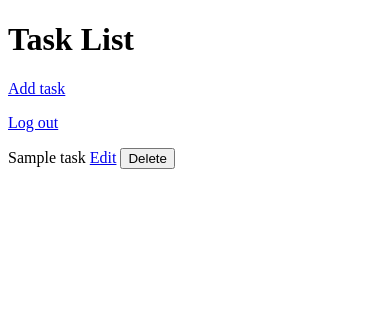
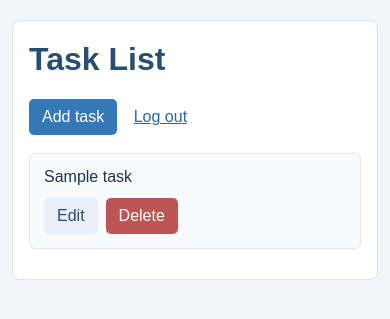
Before and after one commit to Scherzo3/TSA2, a CodeIgniter 4 app: the page made by app/Views/tasks.php in a window 390 px wide. Shown: the top 319 px of the page. Run offline with PHP 8.4 and a stand-in for CodeIgniter, Linux system fonts and the light colour scheme; the template is opened without the code that fills it: most values are stand-ins (such as "Sample title", 1, 10 or a date in 2020); some libraries are stand-ins or nearby versions.

Commit message:
modified:   app/Views/about.php 	modified:   app/Views/edit_task.php 	modified:   app/Views/login.php 	modified:   app/Views/new_task.php 	modified:   app/Views/profile.php 	modified:   app/Views/tasks.php 	modified:   app/Views/welcome.php 	new file:   public/css/site.css 	new file:   writable/session/ci_session4a3c5b0f00840f95e36c21aba09a9456 	new file:   writable/session/ci_session66c6ef21140d6e389c152d3e9f7403dd 	new file:   writable/session/ci_session94d3f54ee927fa894b5b9b822856a3b7 	new file:   writable/session/ci_sessiona3e5a828b1494d7a0ea10408b51139e2

```diff
--- a/app/Views/tasks.php
+++ b/app/Views/tasks.php
@@ -1,24 +1,35 @@
 <!DOCTYPE html>
 <html>
 <head>
+    <meta charset="UTF-8">
+    <meta name="viewport" content="width=device-width, initial-scale=1">
     <title>Task List</title>
+    <link rel="stylesheet" href="<?= base_url('css/site.css') ?>">
 </head>
 <body>
+<main class="container">
+    <h1>Task List</h1>
 
-<h1>Task List</h1>
+    <p class="page-links">
+        <a class="button" href="<?= site_url('tasks/new') ?>">Add task</a>
+        <a href="<?= site_url('logout') ?>">Log out</a>
+    </p>
 
-<p><a href="<?= site_url('tasks/new') ?>">Add task</a></p>
-<p><a href="<?= site_url('logout') ?>">Log out</a></p>
-
-<?php foreach ($tasks as $task): ?>
-    <div>
-        <span><?= esc($task['title']) ?></span>
-        <a href="<?= site_url('tasks/edit/' . $task['id']) ?>">Edit</a>
-        <form method="post" action="<?= site_url('tasks/delete/' . $task['id']) ?>" style="display: inline">
-            <button type="submit" onclick="return confirm('Delete this task?')">Delete</button>
-        </form>
-    </div>
-<?php endforeach; ?>
-
+    <?php if ($tasks === []): ?>
+        <p class="empty-message">No tasks yet. Add a task to get started.</p>
+    <?php else: ?>
+        <?php foreach ($tasks as $task): ?>
+            <div class="task-item">
+                <span class="task-title"><?= esc($task['title']) ?></span>
+                <div class="task-actions">
+                    <a class="button button-light" href="<?= site_url('tasks/edit/' . $task['id']) ?>">Edit</a>
+                    <form method="post" action="<?= site_url('tasks/delete/' . $task['id']) ?>" onsubmit="return confirm('Delete this task?')">
+                        <button class="button-delete" type="submit">Delete</button>
+                    </form>
+                </div>
+            </div>
+        <?php endforeach; ?>
+    <?php endif; ?>
+</main>
 </body>
 </html>
--- /dev/null
+++ b/public/css/site.css
@@ -0,0 +1,163 @@
+body {
+    margin: 0;
+    padding: 30px 16px;
+    background: #f2f5f9;
+    color: #273444;
+    font-family: Arial, Helvetica, sans-serif;
+}
+
+.container {
+    width: 100%;
+    max-width: 760px;
+    margin: 20px auto;
+    padding: 28px;
+    box-sizing: border-box;
+    background: #fff;
+    border: 1px solid #dce3ec;
+    border-radius: 8px;
+}
+
+h1 {
+    margin-top: 0;
+    color: #294e75;
+}
+
+.page-links {
+    margin: 18px 0;
+}
+
+.page-links a {
+    margin-right: 12px;
+}
+
+.task-item {
+    margin: 10px 0;
+    padding: 14px;
+    display: flex;
+    align-items: center;
+    justify-content: space-between;
+    gap: 12px;
+    background: #f8fafc;
+    border: 1px solid #e1e7ef;
+    border-radius: 6px;
+}
+
+.task-title {
+    overflow-wrap: anywhere;
+}
+
+.task-actions {
+    display: flex;
+    align-items: center;
+    gap: 8px;
+}
+
+.task-actions form {
+    margin: 0;
+}
+
+a {
+    color: #2869a6;
+}
+
+button,
+.button {
+    padding: 9px 13px;
+    display: inline-block;
+    border: 0;
+    border-radius: 5px;
+    color: #fff;
+    background: #3478b8;
+    font: inherit;
+    text-decoration: none;
+    cursor: pointer;
+}
+
+button:hover,
+.button:hover {
+    background: #245d93;
+}
+
+.button-light {
+    color: #294e75;
+    background: #e7eef6;
+}
+
+.button-light:hover {
+    color: #294e75;
+    background: #d6e2ef;
+}
+
+.button-delete {
+    background: #bd5555;
+}
+
+.button-delete:hover {
+    background: #983c3c;
+}
+
+.form-field {
+    margin: 16px 0;
+}
+
+.form-field label {
+    margin-bottom: 6px;
+    display: block;
+    font-weight: bold;
+}
+
+.form-field input {
+    width: 100%;
+    padding: 10px;
+    box-sizing: border-box;
+    border: 1px solid #cbd5e1;
+    border-radius: 5px;
+    font: inherit;
+}
+
+.form-field input:focus {
+    border-color: #3478b8;
+    outline: 2px solid #d6e9fa;
+}
+
+.form-actions {
+    margin-top: 22px;
+    display: flex;
+    align-items: center;
+    gap: 10px;
+}
+
+.error-list {
+    padding: 12px 16px 12px 34px;
+    color: #8c3030;
+    background: #fff0f0;
+    border: 1px solid #efcccc;
+    border-radius: 5px;
+}
+
+.empty-message {
+    padding: 18px;
+    color: #617184;
+    background: #f8fafc;
+    border-radius: 5px;
+}
+
+@media (max-width: 520px) {
+    body {
+        padding: 12px;
+    }
+
+    .container {
+        margin: 8px auto;
+        padding: 20px 16px;
+    }
+
+    .task-item {
+        align-items: flex-start;
+        flex-direction: column;
+    }
+
+    .task-actions {
+        width: 100%;
+    }
+}
```
Also changed, not shown: app/Views/about.php (+16 -3 lines), app/Views/edit_task.php (+20 -16 lines), app/Views/login.php (+17 -17 lines), app/Views/new_task.php (+18 -13 lines), app/Views/profile.php (+23 -4 lines), app/Views/welcome.php (+25 -4 lines), 4 other files.
